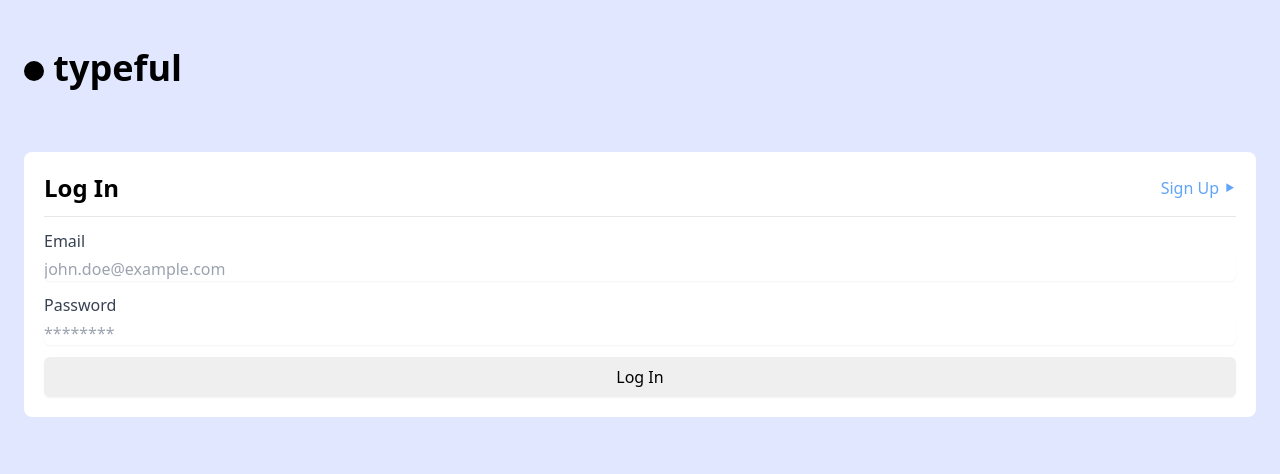
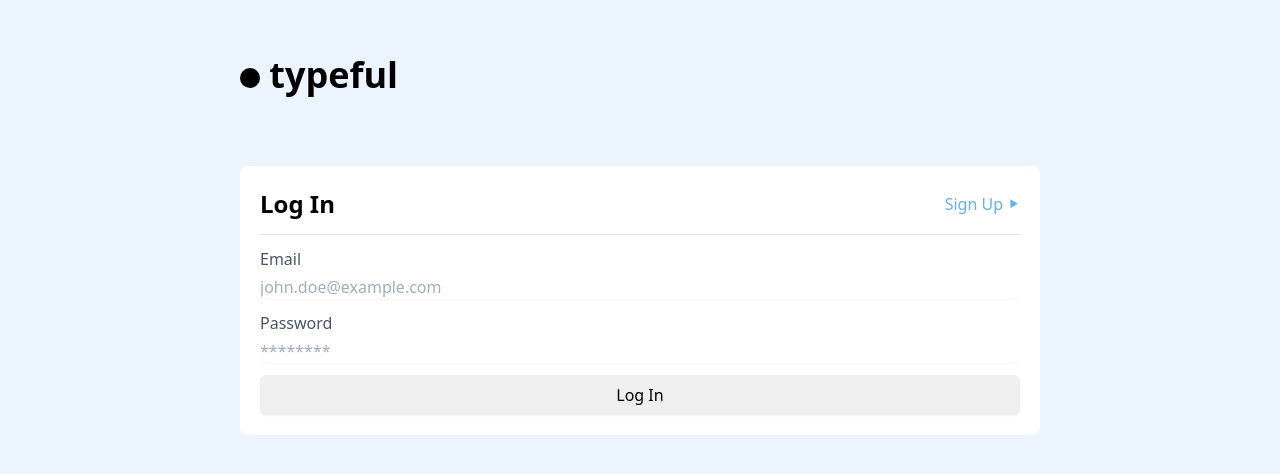
Before and after one commit to dico-app/poc-sd-2-client, a Nuxt app: page / in a window 1280 px wide. Shown: the top 474 px of the page. Built offline with nearby package versions, Linux system fonts and the light colour scheme.

Commit message:
fix(deps): use older version

```diff
--- a/nuxt.config.js
+++ b/nuxt.config.js
@@ -27,7 +27,6 @@
       "@nuxtjs/tailwindcss",
       {
         viewer: false,
-        jit: true,
         config: {
           plugins: [tailwindForm]
         }
--- a/package.json
+++ b/package.json
@@ -12,7 +12,7 @@
     "nuxt": "2.15.3"
   },
   "devDependencies": {
-    "@nuxtjs/tailwindcss": "4.0.1",
+    "@nuxtjs/tailwindcss": "3.4.3",
     "@tailwindcss/forms": "0.2.1",
     "comment-json": "4.1.0"
   }
--- a/pages/index.vue
+++ b/pages/index.vue
@@ -1,6 +1,6 @@
 <template>
   <main class="min-h-screen bg-indigo-100 p-6 sm:py-12">
-    <section class="max-w-[800px] mx-auto">
+    <section class="mx-auto" :style="{ maxWidth: '800px' }">
       <h1 class="text-4xl font-bold mb-16">
         <svg width="20" height="20" viewBox="0 0 50 50" fill="none" class="inline">
           <circle  cx="25" cy="25" r="25" fill="#000000"></circle>
```
Also changed, not shown: 2 other files (tests, documents, lock files or other folders).
